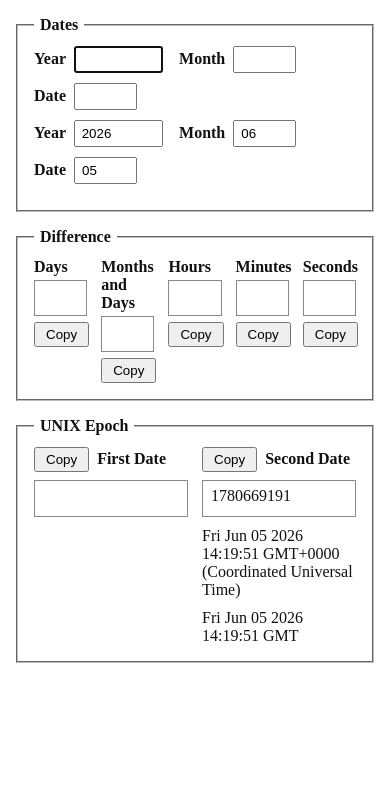
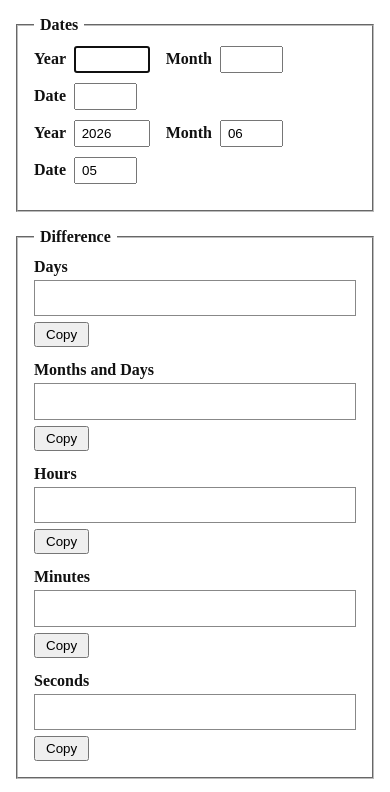
Before and after one commit to tallpants/dates, a plain HTML site: page index.html in a window 390 px wide. Shown: the top 792 px of the page. Drawn offline with Linux system fonts and the light colour scheme.

Commit message:
Improve mobile layout

```diff
--- a/index.html
+++ b/index.html
@@ -29,7 +29,7 @@
     }
 
     input {
-      width: 5.5em;
+      width: 4.5em;
       margin-left: 4px;
       padding: 4px 6px;
     }
@@ -86,6 +86,12 @@
       cursor: pointer;
     }
 
+    @media (max-width: 760px) {
+      .outputs,
+      #epoch-outputs {
+        grid-template-columns: 1fr;
+      }
+    }
   </style>
 </head>
 <body>
```
